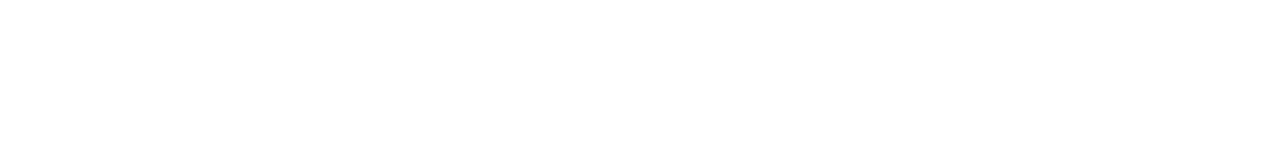
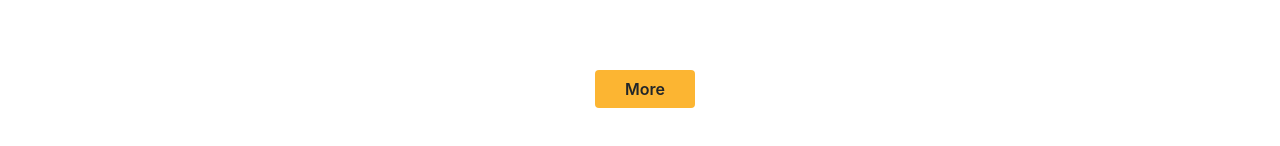
Before and after one commit to everywherejacobkim/Project_Shopping-mall_React, a React (Create React App) app: page / in a window 1280 px wide. Shown: the part 1233-1379 px from the top of the page. Before the commit the page ends 1253 px from the top, so only its background shows below. Built offline with nearby package versions, Linux system fonts and the light colour scheme.

Commit message:
feat: get Json by axios

```diff
--- a/package.json
+++ b/package.json
@@ -6,6 +6,7 @@
     "@testing-library/jest-dom": "^5.16.1",
     "@testing-library/react": "^12.1.2",
     "@testing-library/user-event": "^13.5.0",
+    "axios": "^0.24.0",
     "bootstrap": "^5.1.3",
     "node-sass": "^7.0.1",
     "react": "^17.0.2",
--- a/src/App.css
+++ b/src/App.css
@@ -67,6 +67,13 @@
   border-color: white;
 }
 
+.btnMore {
+  background-color: rgb(252, 181, 50);
+  margin-bottom: 40px;
+  width: 100px;
+  font-weight: 600;
+}
+
 
 @media (min-width:900px) {
   .Jumbotron {
--- a/src/App.js
+++ b/src/App.js
@@ -6,6 +6,7 @@ import { Navbar, Container, Nav, NavDropdown, Button } from 'react-bootstrap';
 import itemArray from './component/data';
 import {Link, Route, Switch} from 'react-router-dom';
 import Detail from './component/Detail';
+import axios from 'axios';
 
 function App() {
 
@@ -79,6 +80,21 @@ function App() {
           </div> */}
 
         </div>
+
+          <button className='btn btnMore' onClick={()=>{
+
+            axios.get('https://codingapple1.github.io/shop/data2.json')
+            .then((result)=>{
+
+              console.log(result.data);
+              itemEdit([...item, ...result.data]);
+             })
+            .catch(()=>{
+              console.log('404 Error');
+            })
+          }}>More</button>
+
+
       </div>
     </Route>
 
@@ -91,6 +107,8 @@ function App() {
     </Route>
 
 </Switch>
+
+
 
   </div>
   );
```
Also changed, not shown: 1 other file (tests, documents, lock files or other folders).
